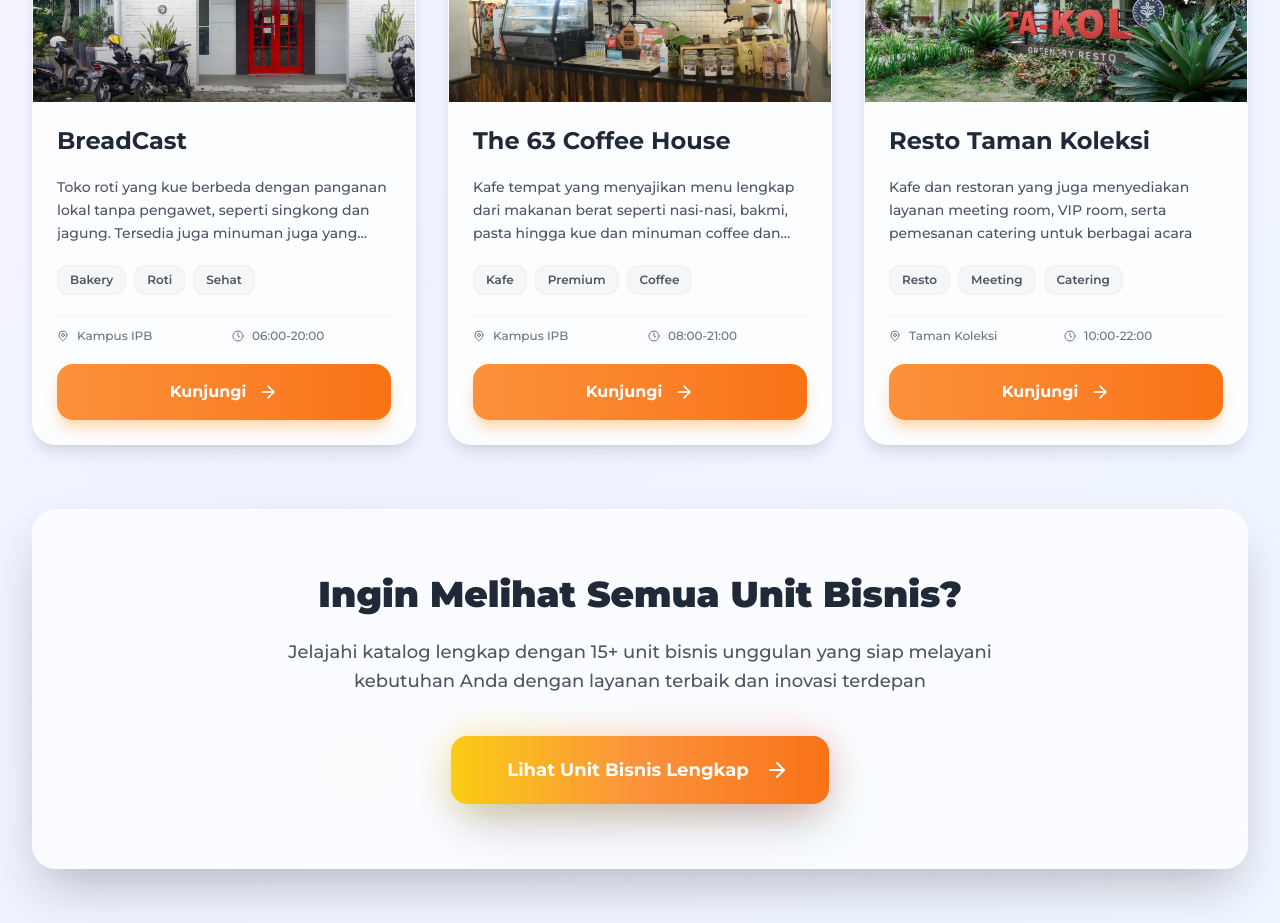
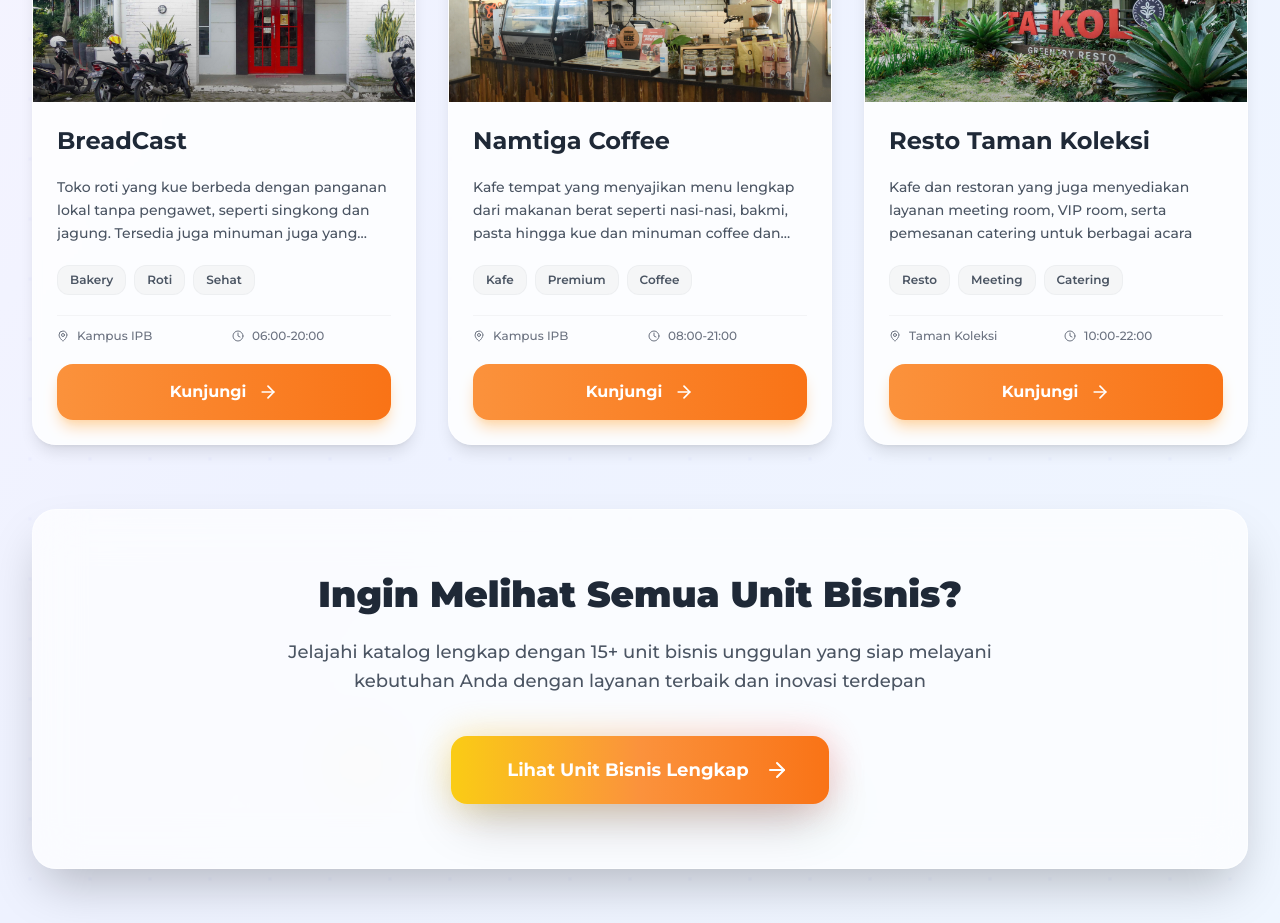
Before and after one commit to ItzMeMomoo/1963enterprise, a React (Create React App) app: page / in a window 1280 px wide. Shown: the part 3580-4503 px from the top of the page. Built offline with nearby package versions, Linux system fonts and the light colour scheme.

Commit message:
rename + fix button about section

```diff
--- a/src/components/BusinessCatalogSection.jsx
+++ b/src/components/BusinessCatalogSection.jsx
@@ -56,7 +56,7 @@ const BusinessCatalogSection = ({ onBusinessSelect }) => {
     },
     {
       id: 5,
-      name: "The 63 Coffee House",
+      name: "Namtiga Coffee",
       category: "Kuliner & Kafe",
       description:
         "Kafe tempat yang menyajikan menu lengkap dari makanan berat seperti nasi-nasi, bakmi, pasta hingga kue dan minuman coffee dan non-coffee",
--- a/src/components/BusinessDetailPage.jsx
+++ b/src/components/BusinessDetailPage.jsx
@@ -74,7 +74,7 @@ const BusinessDetailPage = ({ onBusinessSelect }) => {
     },
     {
       id: 5,
-      name: "The 63 Coffee House",
+      name: "Namtiga Coffee",
       category: "Kuliner & Kafe",
       description:
         "Kafe tempat yang menyajikan menu lengkap dari makanan berat seperti nasi-nasi, bakmi, pasta hingga kue dan minuman coffee dan non-coffee",
@@ -100,7 +100,7 @@ const BusinessDetailPage = ({ onBusinessSelect }) => {
     },
     {
       id: 7,
-      name: "63 Coffee Lite",
+      name: "Namtiga Lite",
       category: "Kuliner & Kafe",
       description:
         "Kafe yang menyajikan kopi di tempat Student Service Center dengan berbagai menu kopi, minuman non kopi, dan berbagai pastry",
--- a/src/components/BusinessUnit.jsx
+++ b/src/components/BusinessUnit.jsx
@@ -17,6 +17,7 @@ import {
   Award,
   Zap,
   X,
+  ArrowLeft,
 } from "lucide-react"
 import { useState, useEffect } from "react"
 
@@ -119,12 +120,7 @@ const BusinessUnit = ({ selectedBusinessId, onBack }) => {
         "Botani Mart adalah toko pertanian terlengkap di kawasan kampus yang menyediakan segala kebutuhan pertanian modern. Dari bibit unggul, alat berkebun profesional, pupuk organik, hingga sistem irigasi modern, semua tersedia untuk mendukung praktik pertanian berkelanjutan dan penelitian agrikultur.",
       image: "/placeholder-moj9a.png",
       logo: "/botanimart-logo.png",
-      gallery: [
-        "/botanimart.png",
-        "/placeholder-c6o26.png",
-        "/placeholder-u8xhf.png",
-        "/organic-fertilizer-area.png",
-      ],
+      gallery: ["/botanimart.png", "/placeholder-c6o26.png", "/placeholder-u8xhf.png", "/organic-fertilizer-area.png"],
       tags: ["Pertanian", "Alat", "Modern", "Bibit", "Pupuk"],
       buttonColor: "purple",
       location: "Jl. Raya Dramaga",
@@ -203,12 +199,12 @@ const BusinessUnit = ({ selectedBusinessId, onBack }) => {
     },
     {
       id: 5,
-      name: "The 63 Coffee House",
+      name: "Namtiga Coffee",
       category: "Kuliner & Kafe",
       description:
         "Contemporary coffee house dengan suasana premium yang menyajikan menu lengkap dari makanan berat hingga specialty coffee. Tempat ideal untuk belajar, meeting, atau sekedar bersantai dengan atmosfer yang nyaman dan modern.",
       detailedDescription:
-        "The 63 Coffee House menghadirkan pengalaman kafe premium di lingkungan kampus dengan interior modern dan suasana yang cozy. Kami menyajikan specialty coffee dari biji kopi pilihan nusantara, menu makanan western dan asian fusion, serta berbagai dessert house-made yang lezat.",
+        "Namtiga Coffee House menghadirkan pengalaman kafe premium di lingkungan kampus dengan interior modern dan suasana yang cozy. Kami menyajikan specialty coffee dari biji kopi pilihan nusantara, menu makanan western dan asian fusion, serta berbagai dessert house-made yang lezat.",
       image: "/namtiga.jpg",
       logo: "/63coffee-logo.png",
       gallery: [
@@ -265,7 +261,7 @@ const BusinessUnit = ({ selectedBusinessId, onBack }) => {
     },
     {
       id: 7,
-      name: "Botani Kopi Nusantara",
+      name: "Namtiga Lite",
       category: "Kuliner & Kafe",
       description:
         "Kafe yang menyajikan kopi di tempat Student Service Center dengan berbagai menu kopi, minuman non kopi, dan berbagai pastry dengan cita rasa nusantara yang autentik.",
@@ -646,6 +642,23 @@ const BusinessUnit = ({ selectedBusinessId, onBack }) => {
       {/* Main Content with Better Spacing */}
       <div className="relative -mt-16 z-10">
         <div className="max-w-7xl mx-auto px-6 lg:px-8 pb-16">
+          {/* Back Button - Aesthetic Design */}
+          <div className="mb-8">
+            <button
+              onClick={onBack}
+              className="group inline-flex items-center space-x-3 bg-white/90 backdrop-blur-xl hover:bg-white text-gray-700 hover:text-blue-600 font-bold py-4 px-6 rounded-2xl transition-all duration-300 transform hover:scale-105 shadow-lg hover:shadow-xl border border-white/50 hover:border-blue-200"
+            >
+              <div className="w-10 h-10 bg-gradient-to-br from-gray-100 to-gray-200 group-hover:from-blue-100 group-hover:to-blue-200 rounded-xl flex items-center justify-center transition-all duration-300 group-hover:scale-110">
+                <ArrowLeft className="w-5 h-5 group-hover:scale-110 transition-transform duration-300" />
+              </div>
+              <div className="flex flex-col items-start">
+                <span className="text-sm font-semibold">Kembali ke</span>
+                <span className="text-lg font-black leading-tight">Katalog Unit Bisnis</span>
+              </div>
+              <div className="w-2 h-2 bg-blue-400 rounded-full opacity-0 group-hover:opacity-100 transition-opacity duration-300"></div>
+            </button>
+          </div>
+
           <div className="grid lg:grid-cols-3 gap-8">
             {/* Left Column - Business Details */}
             <div className="lg:col-span-2 space-y-8">
--- a/src/components/CareerPage.jsx
+++ b/src/components/CareerPage.jsx
@@ -23,7 +23,7 @@ const CareerPage = () => {
     {
       id: 1,
       title: "Barista Senior",
-      company: "The 63 Coffee House",
+      company: "Namtiga Coffee",
       category: "Kuliner & Kafe",
       location: "IPB Dramaga",
       type: "Full Time",
```
Also changed, not shown: src/components/AboutSection.jsx (+36 -30 lines).
